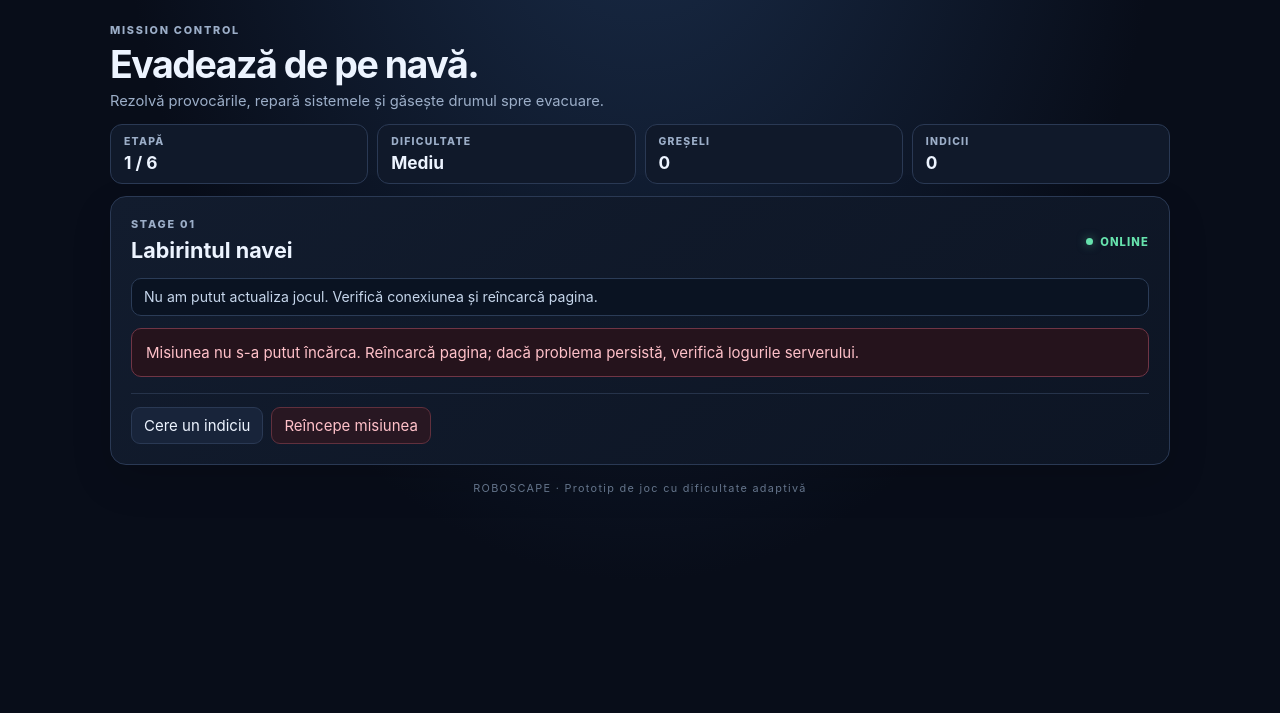
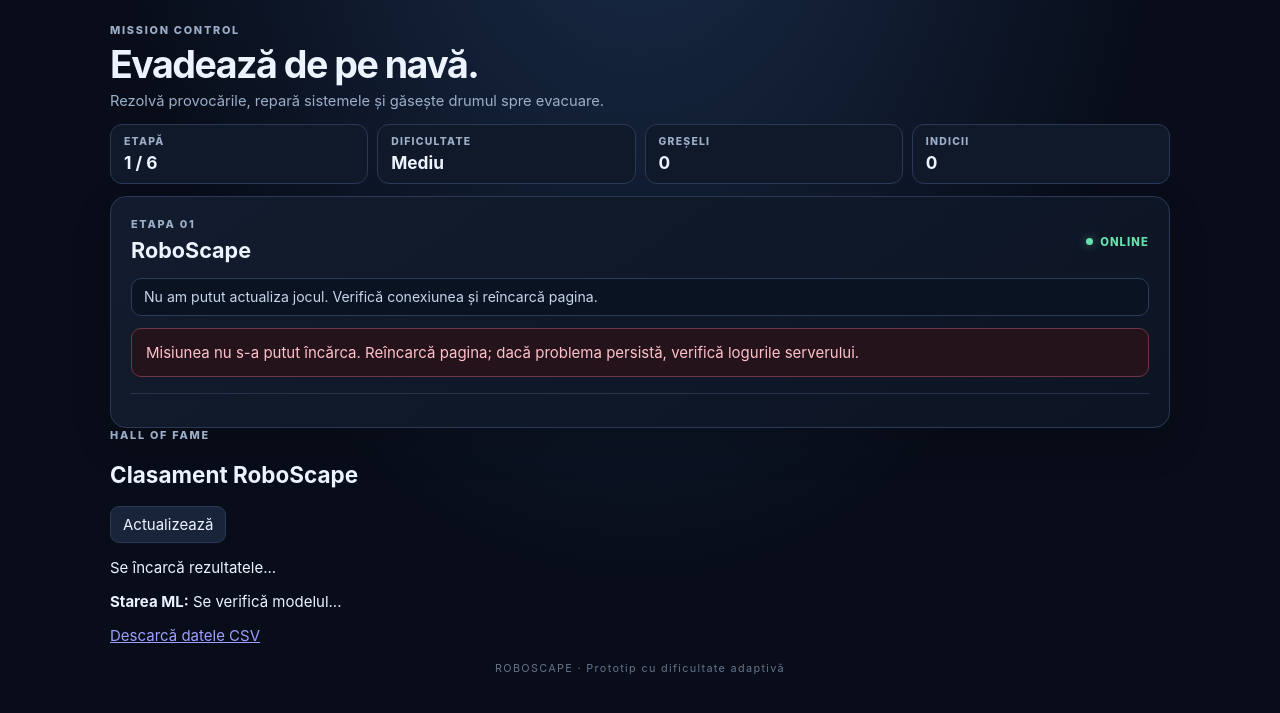
Before and after one commit to maria-patrascu6/RoboscapeM, a Flask app: page / in a window 1280 px wide. Shown: the part 46-759 px from the top of the page. Run offline with Flask 3, Linux system fonts and the light colour scheme.

Commit message:
Refactor HTML structure and update elements

```diff
--- a/templates/index.html
+++ b/templates/index.html
@@ -6,27 +6,13 @@
   <meta name="viewport" content="width=device-width, initial-scale=1.0">
   <meta name="theme-color" content="#0b1020">
   <title>RoboScape | Escape Room</title>
-
-  <link
-    rel="stylesheet"
-    href="{{ url_for('static', filename='style.css') }}"
-  >
-
-  <script
-    src="{{ url_for('static', filename='game.js') }}"
-    defer
-  ></script>
+  <link rel="stylesheet" href="{{ url_for('static', filename='style.css') }}">
+  <script src="{{ url_for('static', filename='game.js') }}" defer></script>
 </head>
-
 <body>
   <header class="topbar">
-    <a class="brand" href="/" aria-label="RoboScape pagina principală">
-      ROBO<span>SCAPE</span>
-    </a>
-
-    <span class="top-label">
-      SPACE STATION · EMERGENCY MODE
-    </span>
+    <a class="brand" href="/">ROBO<span>SCAPE</span></a>
+    <span class="top-label">SPACE STATION · EMERGENCY MODE</span>
   </header>
 
   <main class="container">
@@ -38,68 +24,65 @@
       </p>
     </section>
 
-    <section class="stats" aria-label="Statistici joc">
-      <div class="stat">
-        <span>ETAPĂ</span>
-        <strong id="stage-number">1 / 6</strong>
-      </div>
-
-      <div class="stat">
-        <span>DIFICULTATE</span>
-        <strong id="difficulty">Mediu</strong>
-      </div>
-
-      <div class="stat">
-        <span>GREȘELI</span>
-        <strong id="mistakes">0</strong>
-      </div>
-
-      <div class="stat">
-        <span>INDICII</span>
-        <strong id="hints">0</strong>
-      </div>
+    <section id="stats-panel" class="stats" hidden>
+      <div class="stat"><span>ETAPĂ</span><strong id="stage-number">1 / 6</strong></div>
+      <div class="stat"><span>DIFICULTATE</span><strong id="difficulty">Mediu</strong></div>
+      <div class="stat"><span>GREȘELI</span><strong id="mistakes">0</strong></div>
+      <div class="stat"><span>INDICII</span><strong id="hints">0</strong></div>
     </section>
 
-    <section class="game-panel">
+    <section id="game-panel" class="game-panel">
       <div class="panel-heading">
         <div>
-          <p class="eyebrow" id="stage-label">STAGE 01</p>
-          <h2 id="stage-name">Labirintul navei</h2>
+          <p class="eyebrow" id="stage-label">ETAPA 01</p>
+          <h2 id="stage-name">RoboScape</h2>
         </div>
-
-        <span class="live-indicator">
-          <span></span> ONLINE
-        </span>
+        <span class="live-indicator"><span></span> ONLINE</span>
       </div>
 
       <p id="feedback" class="feedback" aria-live="polite">
         Se încarcă misiunea...
       </p>
 
-      <div id="game-area" aria-live="polite"></div>
+      <div id="game-area"></div>
 
       <div class="panel-actions">
-        <button
-          id="hint-button"
-          class="secondary-button"
-          type="button"
-        >
+        <button id="hint-button" class="secondary-button" type="button" hidden>
           Cere un indiciu
         </button>
-
-        <button
-          id="restart-button"
-          class="danger-button"
-          type="button"
-        >
+        <button id="restart-button" class="danger-button" type="button" hidden>
           Reîncepe misiunea
         </button>
       </div>
     </section>
 
-    <p class="footer-note">
-      ROBOSCAPE · Prototip de joc cu dificultate adaptivă
-    </p>
+    <section class="leaderboard-panel">
+      <div class="leaderboard-heading">
+        <div>
+          <p class="eyebrow">HALL OF FAME</p>
+          <h2>Clasament RoboScape</h2>
+        </div>
+        <button id="refresh-leaderboard" class="secondary-button" type="button">
+          Actualizează
+        </button>
+      </div>
+
+      <p id="leaderboard-status" class="leaderboard-status">
+        Se încarcă rezultatele...
+      </p>
+      <ol id="leaderboard-list" class="leaderboard-list"></ol>
+
+      <div class="ml-status-box">
+        <strong>Starea ML:</strong>
+        <span id="ml-status">Se verifică modelul...</span>
+      </div>
+
+      <p class="leaderboard-links">
+        <a href="/download-data">Descarcă datele CSV</a>
+      </p>
+    </section>
+
+    <p class="footer-note">ROBOSCAPE · Prototip cu dificultate adaptivă</p>
   </main>
 </body>
 </html>
```
